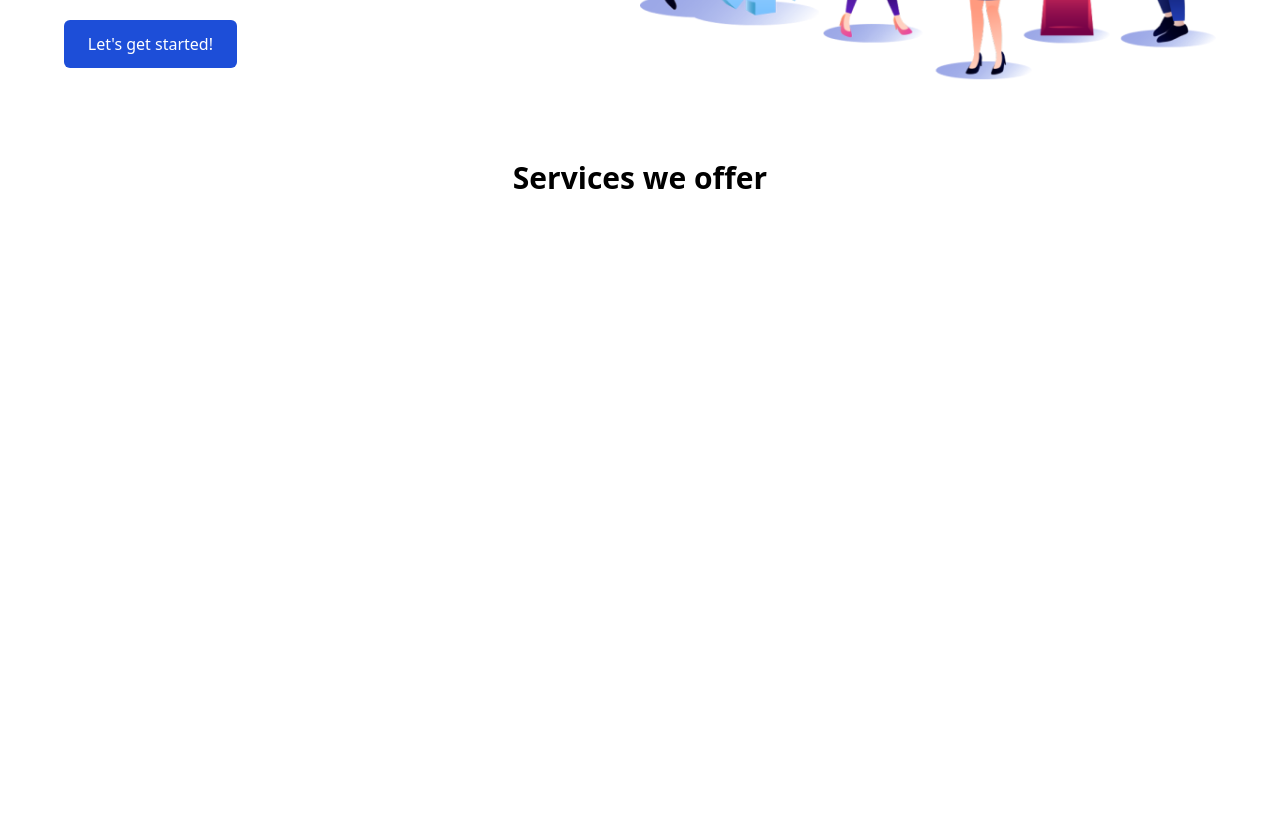
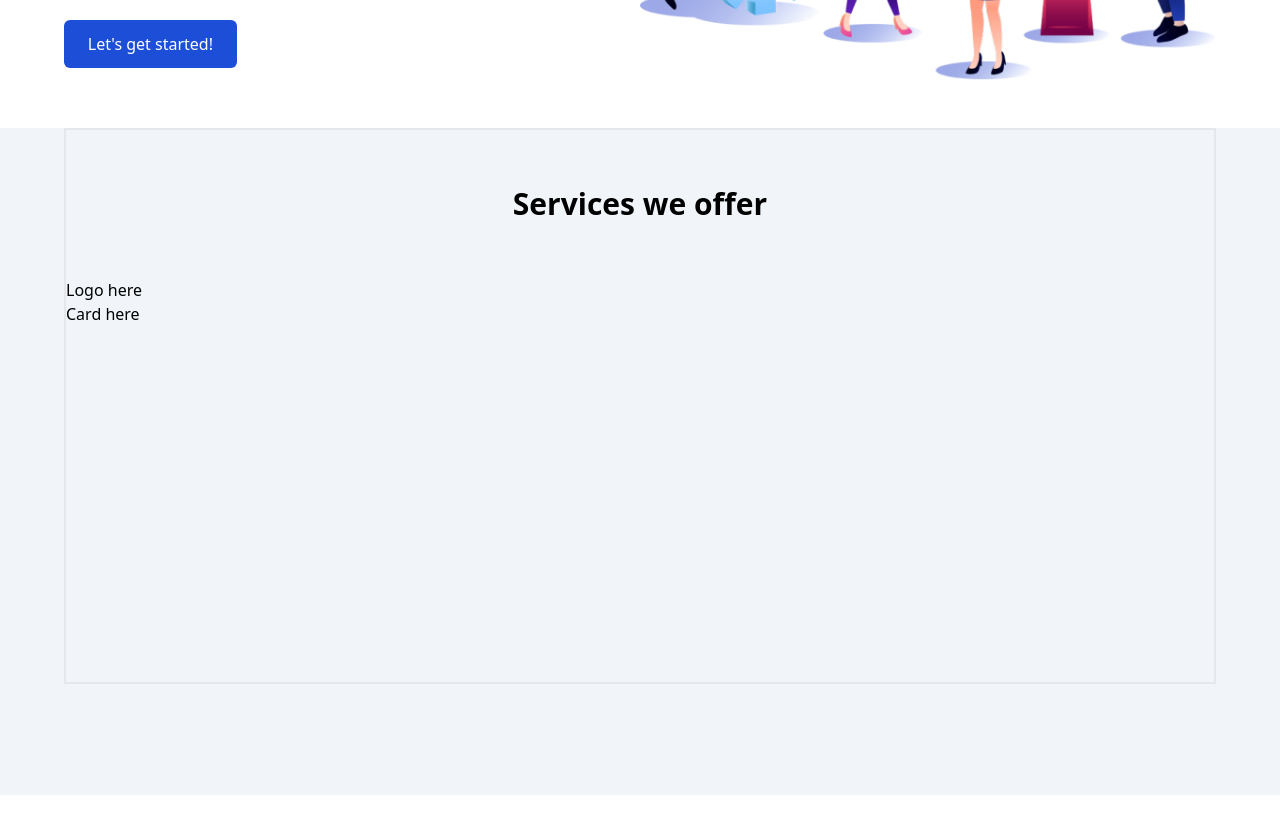
Before and after one commit to obuastella/the4coders, a React (Create React App) app in the folder front-end/: page / in a window 1280 px wide. Shown: the part 520-1347 px from the top of the page. After the commit the page ends 1315 px from the top, so only its background shows below. Built offline with nearby package versions, Linux system fonts and the light colour scheme.

Commit message:
WIP: Services component

```diff
--- a/front-end/src/components/Card.jsx
+++ b/front-end/src/components/Card.jsx
@@ -1,5 +1,10 @@
 import React from "react";
 
 export const Card = () => {
-  return <div>Card</div>;
+  return (
+    <div>
+      <div>Logo here</div>
+      <h1>Card here</h1>
+    </div>
+  );
 };
--- a/front-end/src/pages/Home.jsx
+++ b/front-end/src/pages/Home.jsx
@@ -1,3 +1,5 @@
+import { Card } from "../components/Card";
+
 function Home() {
   return (
     <div className=" h-screen">
@@ -24,10 +26,13 @@ function Home() {
       {/* End Hero Section */}
 
       {/* Services */}
-      <section className="services w-[90%] h-5/6 m-auto">
-        <h1 className="font-semibold text-3xl text-center mt-8">
-          Services we offer
-        </h1>
+      <section className="services w-full h-5/6 bg-bgColor">
+        <div className="w-[90%] h-5/6 mx-auto border-2 ">
+          <h1 className="font-semibold text-3xl text-center my-14">
+            Services we offer
+          </h1>
+          <Card />
+        </div>
       </section>
     </div>
   );
```
